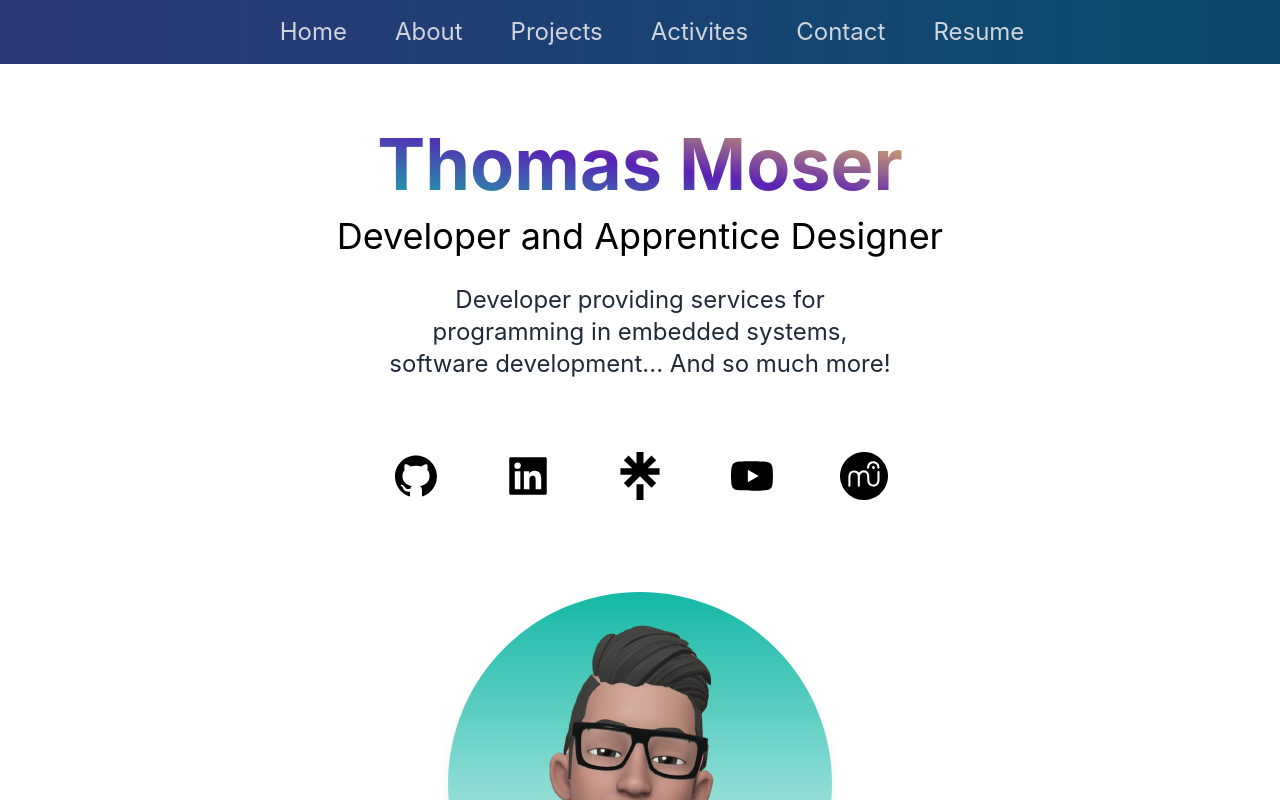
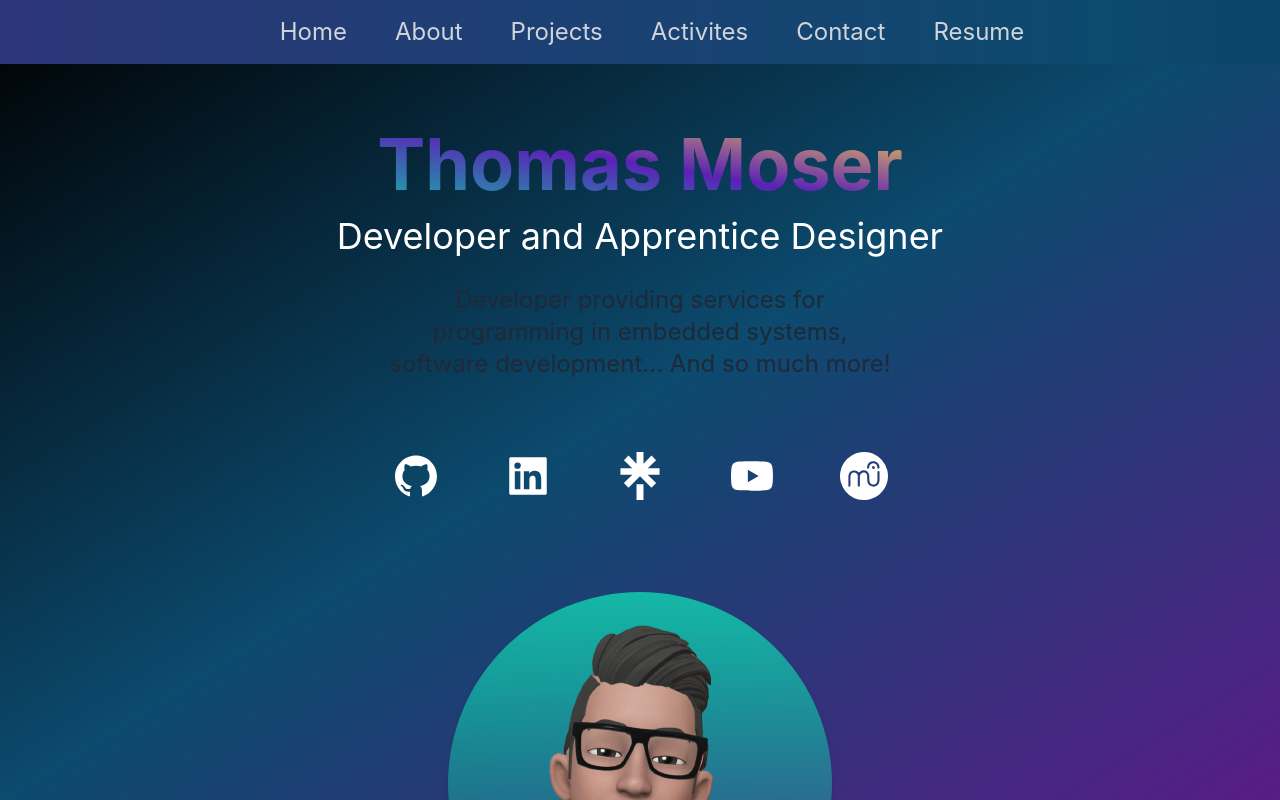
Before and after one commit to Eragon67360/thomas-moser-portfolio, a Next.js app: page /home in a window 1280 px wide. Shown: the top 800 px of the page. Built offline with nearby package versions, Linux system fonts and the light colour scheme; no server answers; what tw-elements would draw is missing.

Commit message:
Fix: no more dark/light mode

```diff
--- a/pages/home.js
+++ b/pages/home.js
@@ -129,7 +129,7 @@ export default function Portfolio({}) {
 
 
   return (
-    <div className={darkMode ? "dark" : "" }>
+    <div>
       <Head>
         <title>Thomas Moser Portfolio</title>
         <meta name="description" content="Generated by create next app" />
@@ -139,7 +139,7 @@ export default function Portfolio({}) {
         <ScrollToTop />
         <Name/>
         <DynamicHeader />
-        <main className='snap-y snap-mandatory bg-fixed bg-white px-10 md:px-20 lg:px-40 dark:bg-gradient-to-tl from-purple-900 via-sky-900 to-black dark:text-white'>
+        <main className='snap-y snap-mandatory bg-fixed px-10 md:px-20 lg:px-40 bg-gradient-to-tl from-purple-900 via-sky-900 to-black text-white'>
           <section id='home' className='snap-center min-h-screen'>
             <div className='py-10'></div>
             <div className='text-center p-10 '>
```
